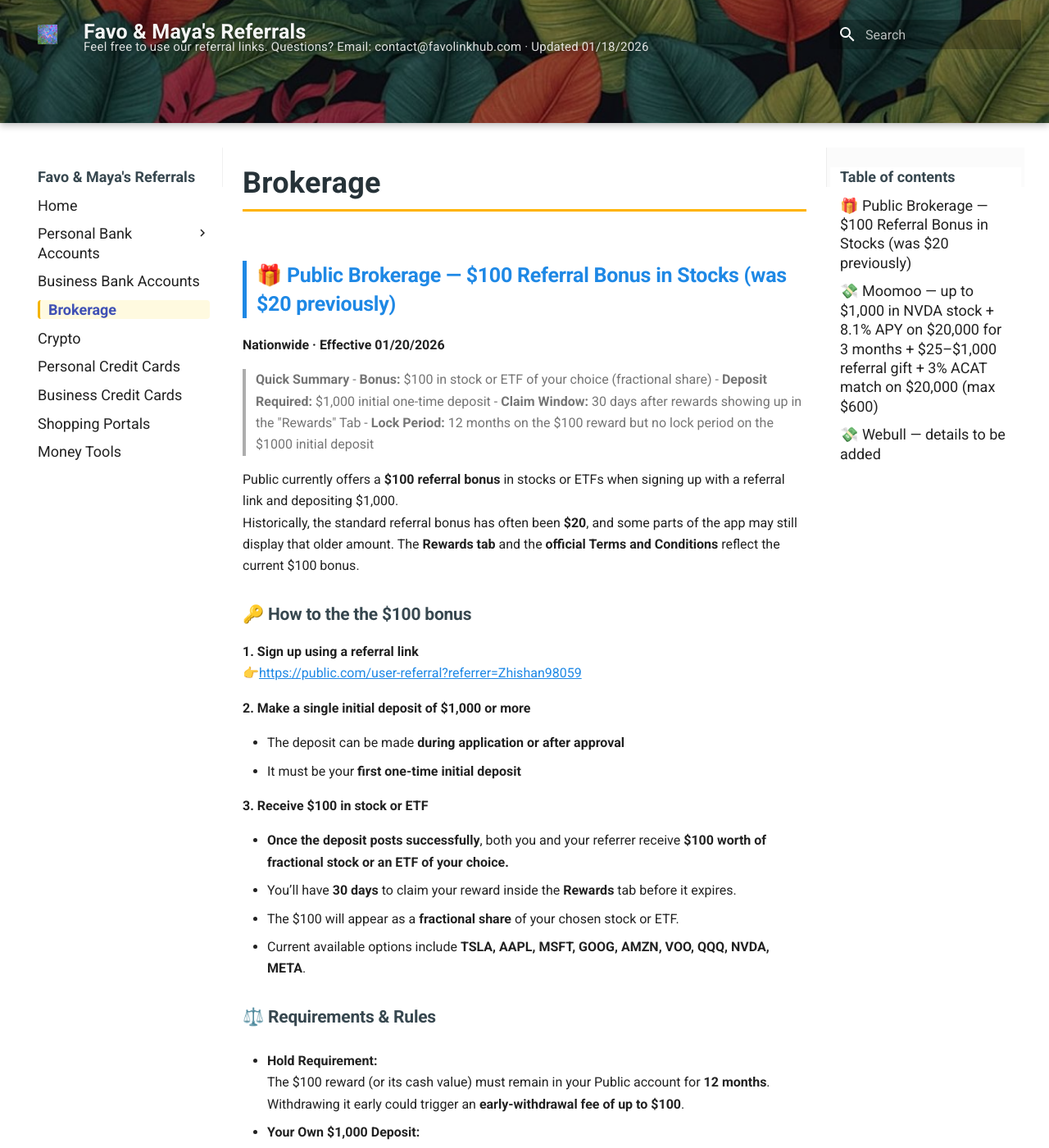
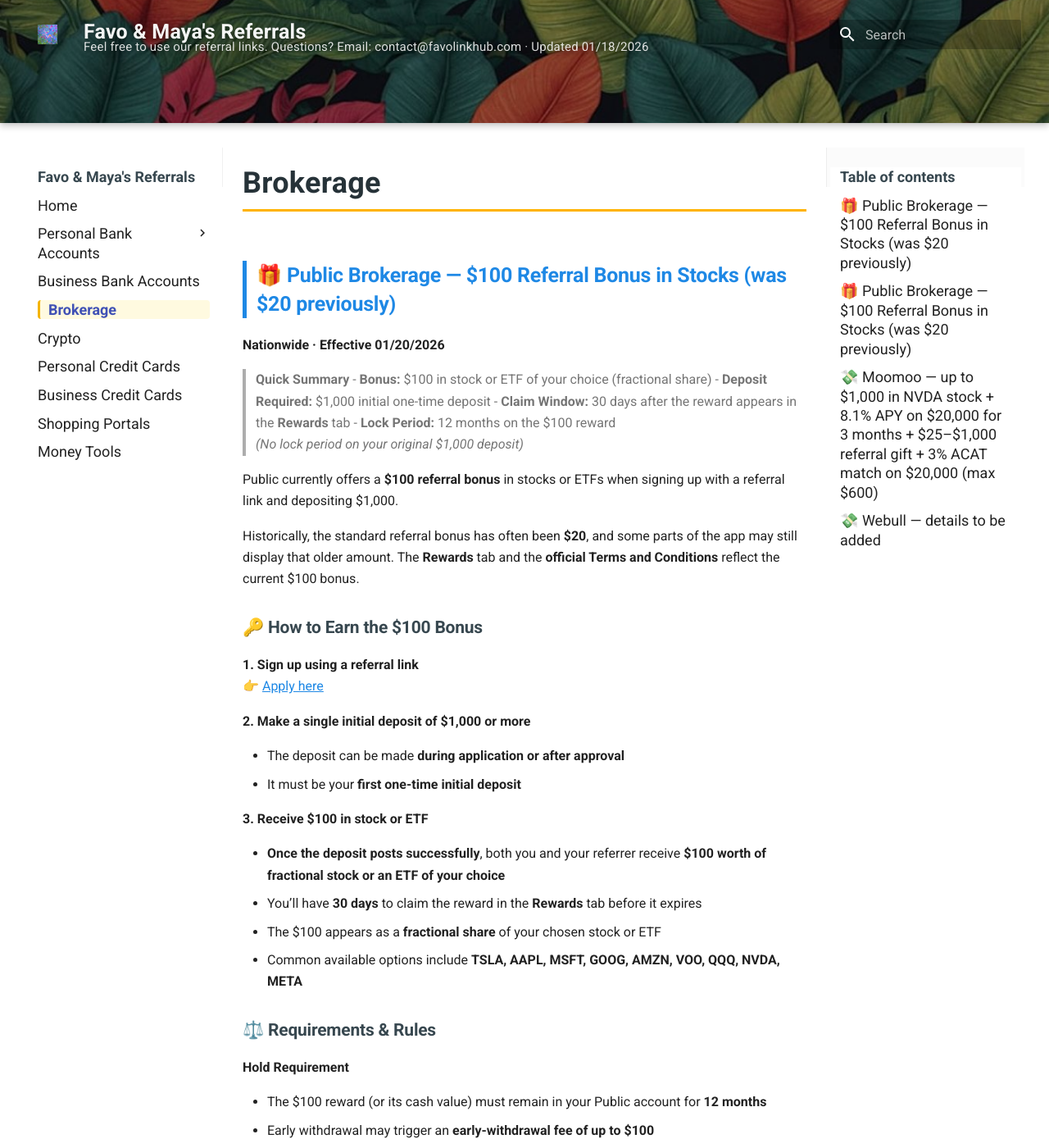
Before and after one commit to whispersofzephyr/favolinkhub-site, an MkDocs documentation site: the page built from docs/brokerage.md, in a window 1280 px wide and 1400 px high. Shown: the whole window at 82% size. Built offline with MkDocs 1.6.1 and Material for MkDocs 9.7.7, drawn with Linux system fonts in a browser that asks for light colours; some of the changed text lies outside the part shown.

Commit message:
Update referral bonus details in brokerage.md

```diff
--- a/docs/brokerage.md
+++ b/docs/brokerage.md
@@ -1,4 +1,75 @@
 # Brokerage
+
+## 🎁 Public Brokerage — $100 Referral Bonus in Stocks (was $20 previously)
+**Nationwide · Effective 01/20/2026**
+
+> **Quick Summary**
+> - **Bonus:** $100 in stock or ETF of your choice (fractional share)
+> - **Deposit Required:** $1,000 initial one-time deposit
+> - **Claim Window:** 30 days after the reward appears in the **Rewards** tab
+> - **Lock Period:** 12 months on the $100 reward
+>   *(No lock period on your original $1,000 deposit)*
+
+Public currently offers a **$100 referral bonus** in stocks or ETFs when signing up with a referral link and depositing $1,000.
+
+Historically, the standard referral bonus has often been **$20**, and some parts of the app may still display that older amount. The **Rewards** tab and the **official Terms and Conditions** reflect the current $100 bonus.
+
+### 🔑 How to Earn the $100 Bonus
+
+**1. Sign up using a referral link**
+👉 [Apply here](https://public.com/user-referral?referrer=Zhishan98059)
+
+**2. Make a single initial deposit of $1,000 or more**
+
+- The deposit can be made **during application or after approval**
+- It must be your **first one-time initial deposit**
+
+**3. Receive $100 in stock or ETF**
+
+- **Once the deposit posts successfully**, both you and your referrer receive **$100 worth of fractional stock or an ETF of your choice**
+- You’ll have **30 days** to claim the reward in the **Rewards** tab before it expires
+- The $100 appears as a **fractional share** of your chosen stock or ETF
+- Common available options include **TSLA, AAPL, MSFT, GOOG, AMZN, VOO, QQQ, NVDA, META**
+
+### ⚖️ Requirements & Rules
+
+**Hold Requirement**
+
+  - The $100 reward (or its cash value) must remain in your Public account for **12 months**
+  - Early withdrawal may trigger an **early-withdrawal fee of up to $100**
+
+**Your Own $1,000 Deposit**
+
+  - Your original $1,000 deposit can be **withdrawn or reinvested anytime** after the bonus is credited
+
+**Referral Cap**
+
+  - After signing up, you’ll receive your own referral link to invite others
+  - Each user can earn up to **$500 total** in referral bonuses (five successful referrals)
+  - After reaching the cap, referrers no longer earn bonuses, but referees remain eligible
+
+### 📝 Application Notes
+
+- Signup is fast — typically **~5 minutes**
+- Requires **ID upload**, no selfie
+- During signup, the app may still show a banner saying
+  *“Get $20 stock when you deposit $1,000”* — this appears to be **outdated**
+- The current $100 referral amount is confirmed in:
+
+     - the **Rewards** tab, and
+     - the official terms:
+       [https://public.com/disclosures/referral-terms](https://public.com/disclosures/referral-terms)
+
+### 🪙 Extra Tip
+
+Public can also be useful for **draining prepaid cards** via deposits (lifetime cap ~$4,000, YMMV).
+
+- **Blackhawk-issued** prepaid cards usually do not work
+- Many other prepaid cards work until the cap is reached
+
+To keep activity clean, one option is to **buy Treasury bills**, hold them for ~3 months, then ACH the proceeds back — optional, not required.
+
+---
 
 ## 🎁 Public Brokerage — $100 Referral Bonus in Stocks (was $20 previously)
 **Nationwide · Effective 01/20/2026**
@@ -15,7 +86,7 @@ Historically, the standard referral bonus has often been **$20**, and some parts
 ### 🔑 How to the the $100 bonus
 
 **1. Sign up using a referral link**
-     👉[https://public.com/user-referral?referrer=Zhishan98059](https://public.com/user-referral?referrer=Zhishan98059)
+     👉[Apply here](https://public.com/user-referral?referrer=Zhishan98059)
 
 **2. Make a single initial deposit of $1,000 or more**
 
```
